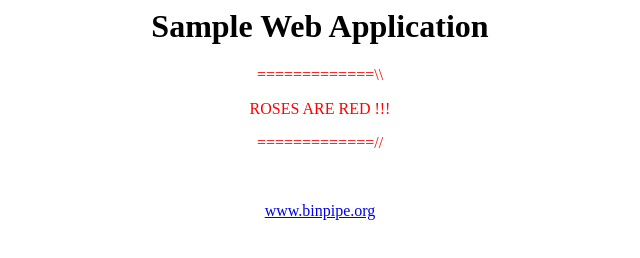
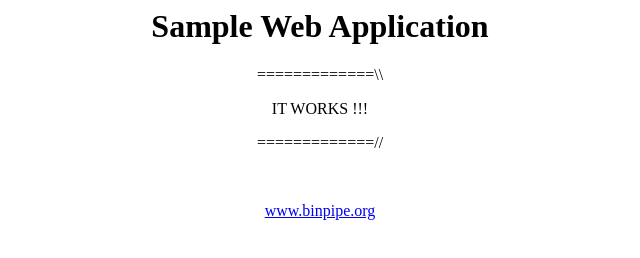
Before and after one commit to BINPIPE/parametrized-job-demo, a plain HTML site: page html/index.html in a window 1280 px wide. Shown: the whole page, without its empty margins (320-960 px from the left). Drawn offline with Linux system fonts and the light colour scheme.

Commit message:
Update index.html

```diff
--- a/html/index.html
+++ b/html/index.html
@@ -1,6 +1,6 @@
 <h1 style="text-align: center;">Sample Web Application</h1>
-<p style="text-align: center;"><span style="color: red;">=============\\</span></p>
-<p style="text-align: center;"><span style="color: red;">ROSES ARE RED !!!</span></p>
-<p style="text-align: center;"><span style="color: red;">=============//</span></p>
+<p style="text-align: center;"><span style="color: black;">=============\\</span></p>
+<p style="text-align: center;"><span style="color: black;">IT WORKS !!!</span></p>
+<p style="text-align: center;"><span style="color: black;">=============//</span></p>
 <p style="text-align: center;">&nbsp;</p>
 <p style="text-align: center;"><a href="https://www.binpipe.org">www.binpipe.org</a></p>
```
